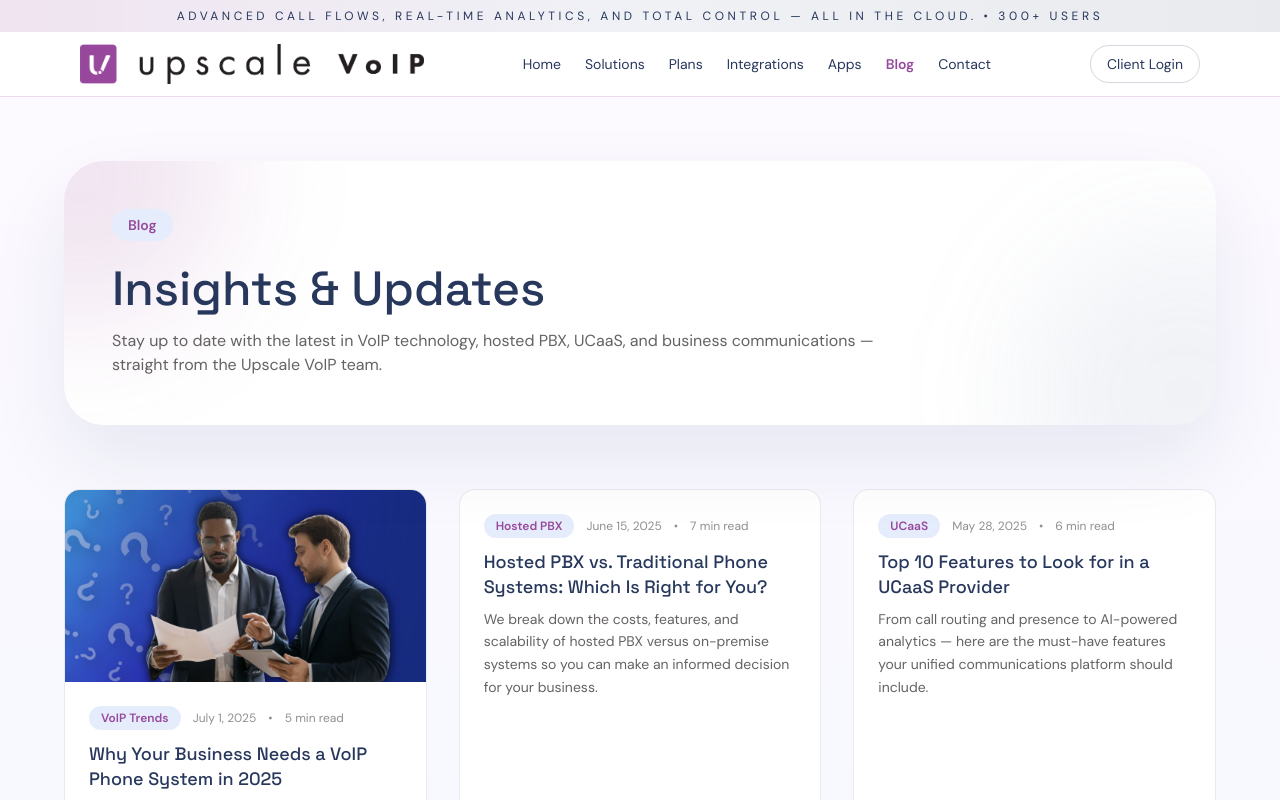
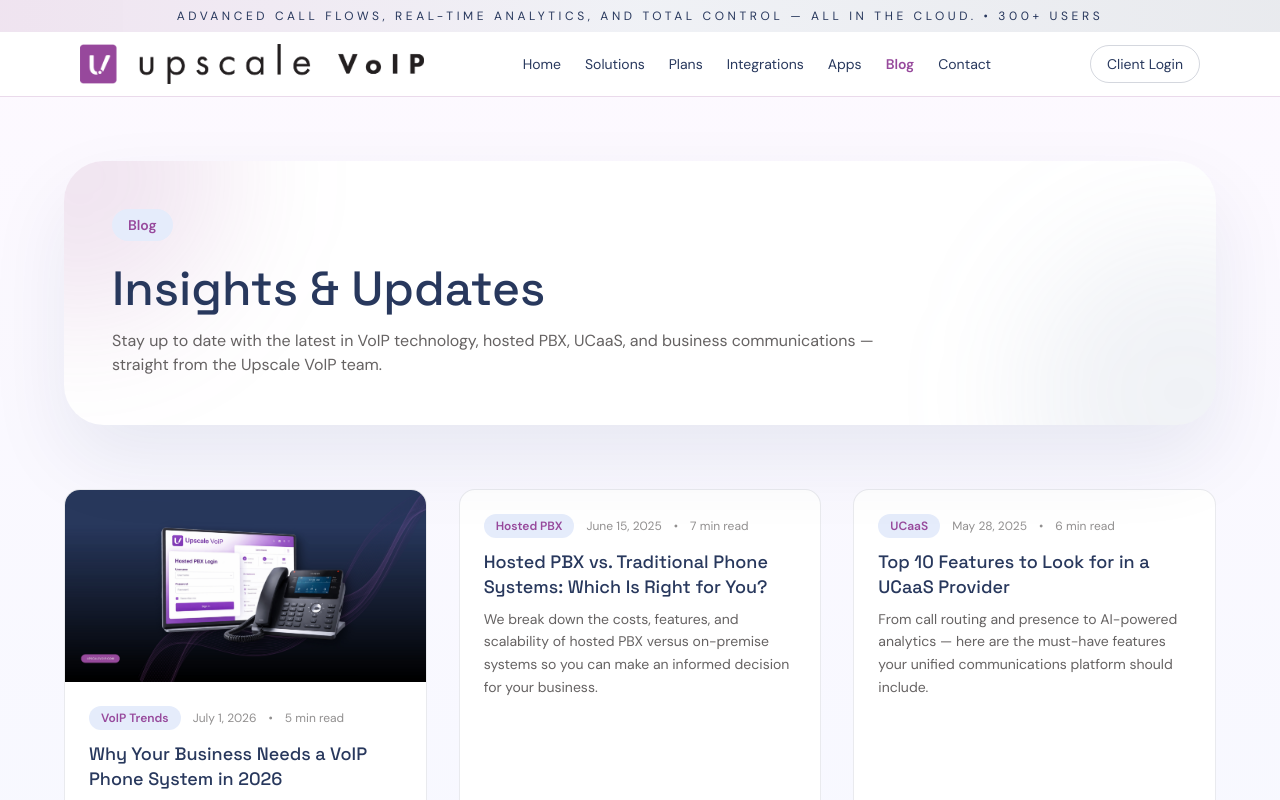
Before and after one commit to jriverasanz/upscale-voip-website, a React (Vite) app: page /blog in a window 1280 px wide. Shown: the top 800 px of the page. Built offline with nearby package versions, Linux system fonts and the light colour scheme.

Commit message:
Update blog post title to 2026 and use voip 2026.jpg

```diff
--- a/src/pages/Blog.jsx
+++ b/src/pages/Blog.jsx
@@ -4,12 +4,12 @@ import Footer from "../components/Footer";
 
 const blogPosts = [
   {
-    title: "Why Your Business Needs a VoIP Phone System in 2025",
+    title: "Why Your Business Needs a VoIP Phone System in 2026",
     excerpt:
       "Discover how modern VoIP technology can slash your communication costs, boost productivity, and give your team enterprise-grade features without the hardware headaches.",
-    date: "July 1, 2025",
+    date: "July 1, 2026",
     readTime: "5 min read",
-    image: new URL("../../blog july 1.jpg", import.meta.url).href,
+    image: new URL("../../voip 2026.jpg", import.meta.url).href,
     category: "VoIP Trends",
   },
   {
```
Also changed, not shown: voip 2026.jpg (added).
